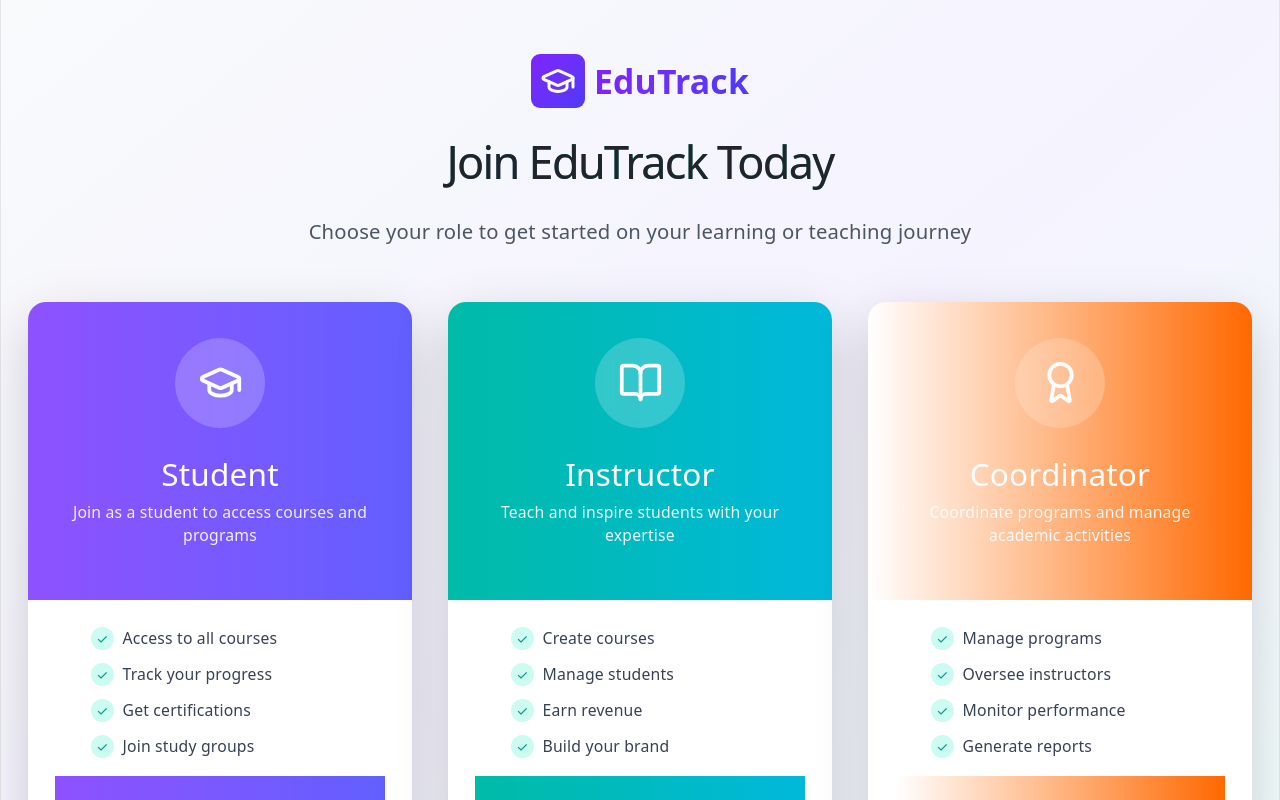
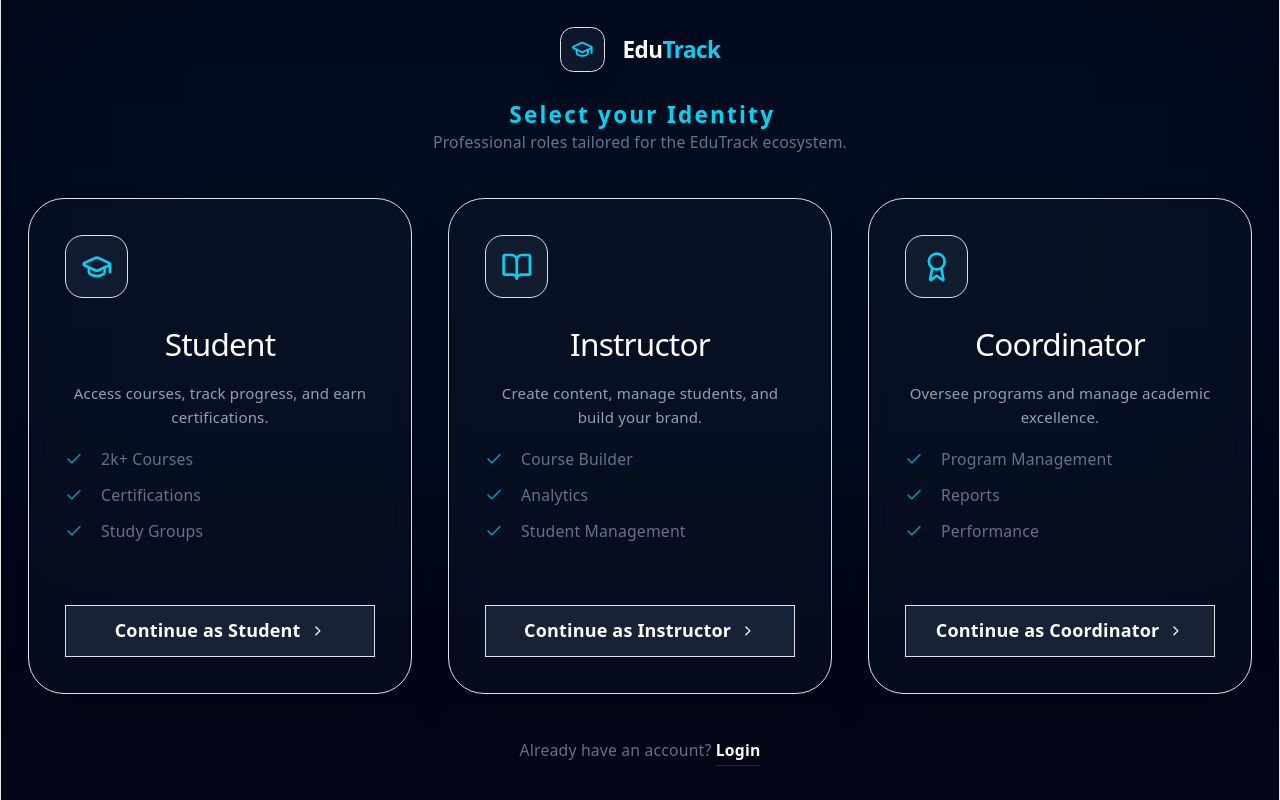
Before and after one commit to Lakshmi-239/EdutrackAcademicsFrontend, a React (Vite) app: page /register in a window 1280 px wide. Shown: the top 800 px of the page. Built offline with nearby package versions, Linux system fonts and the light colour scheme.

Commit message:
updated RoleSelection

```diff
--- a/src/pages/RoleSelection.jsx
+++ b/src/pages/RoleSelection.jsx
@@ -1,6 +1,6 @@
 import React from 'react';
-import { useNavigate, Link } from 'react-router-dom'; // Standard for web
-import { GraduationCap, Users, BookOpen, Award } from 'lucide-react';
+import { useNavigate, Link } from 'react-router-dom';
+import { GraduationCap, BookOpen, Award, ChevronRight, Check } from 'lucide-react';
 
 export const RoleSelection = () => {
   const navigate = useNavigate();
@@ -9,92 +9,100 @@ export const RoleSelection = () => {
     {
       id: 'student',
       title: 'Student',
-      description: 'Join as a student to access courses and programs',
+      description: 'Access courses, track progress, and earn certifications.',
       icon: GraduationCap,
-      color: 'from-violet-500 to-indigo-500',
-      features: ['Access to all courses', 'Track your progress', 'Get certifications', 'Join study groups'],
       path: '/register/student',
+      features: ['2k+ Courses', 'Certifications', 'Study Groups']
     },
     {
       id: 'instructor',
       title: 'Instructor',
-      description: 'Teach and inspire students with your expertise',
+      description: 'Create content, manage students, and build your brand.',
       icon: BookOpen,
-      color: 'from-teal-500 to-cyan-500',
-      features: ['Create courses', 'Manage students', 'Earn revenue', 'Build your brand'],
       path: '/register/instructor',
+      features: ['Course Builder', 'Analytics', 'Student Management']
     },
     {
       id: 'coordinator',
       title: 'Coordinator',
-      description: 'Coordinate programs and manage academic activities',
+      description: 'Oversee programs and manage academic excellence.',
       icon: Award,
-      color: 'from-coral-500 to-orange-500',
-      features: ['Manage programs', 'Oversee instructors', 'Monitor performance', 'Generate reports'],
       path: '/login',
+      features: ['Program Management', 'Reports', 'Performance']
     },
   ];
 
   return (
-    <div className="min-h-screen bg-gradient-to-br from-slate-50 via-violet-50 to-teal-50 px-4 py-12">
-      <div className="max-w-7xl mx-auto">
-        {/* Header */}
-        <div className="text-center mb-12">
-          <Link to="/" className="inline-flex items-center gap-2 mb-6">
-            <div className="w-12 h-12 bg-gradient-to-br from-violet-600 to-indigo-600 rounded-lg flex items-center justify-center">
-              < GraduationCap className="w-8 h-8 text-white" />
-            </div>
-            <span className="text-3xl font-bold bg-gradient-to-r from-violet-600 to-indigo-600 bg-clip-text text-transparent">
-              EduTrack
-            </span>
-          </Link>
-          <h1 className="text-4xl md:text-5xl font-bold mb-4 bg-gradient-to-r from-violet-600 via-teal-600 to-coral-600 bg-clip-text text-transparent">
-            Join EduTrack Today
-          </h1>
-          <p className="text-lg text-gray-600 max-w-2xl mx-auto">
-            Choose your role to get started on your learning or teaching journey
+    <div className="min-h-screen bg-[#020617] flex flex-col items-center justify-center px-6 relative overflow-hidden">
+
+      {/* Background Subtle Glow */}
+      <div className="absolute top-0 left-1/2 -translate-x-1/2 w-full h-[500px] bg-cyan-500/5 blur-[120px] pointer-events-none" />
+
+      <div className="w-full max-w-6xl z-10 py-6">
+
+        {/* Header Section */}
+        <div className="text-center mb-10">
+          <div className="flex justify-center mb-4">
+            <Link to="/" className="flex items-center gap-3 group">
+              <div className="w-10 h-10 bg-slate-900 border border-slate-800 rounded-xl flex items-center justify-center group-hover:border-cyan-400/50 transition-all duration-500 shadow-xl">
+                <GraduationCap className="w-5 h-5 text-cyan-400" />
+              </div>
+              <span className="text-xl font-bold text-white tracking-tight">
+                Edu<span className="text-cyan-400">Track</span>
+              </span>
+            </Link>
+          </div>
+
+          {/* UPDATED: Heading Font much smaller for Professional Look */}
+          <span className="text-cyan-400 font-extrabold tracking-widest text-lg md:text-xl ml-1">
+            Select your Identity
+          </span>
+          <p className="text-slate-400 text-sm font-medium opacity-70">
+            Professional roles tailored for the EduTrack ecosystem.
           </p>
         </div>
 
-        {/* Role Cards */}
-        <div className="grid md:grid-cols-3 gap-8 mb-12">
+        {/* Role Cards Grid */}
+        <div className="grid md:grid-cols-3 gap-8">
           {roles.map((role) => {
             const Icon = role.icon;
             return (
               <div
                 key={role.id}
-                className="bg-white rounded-2xl shadow-lg hover:shadow-2xl transition-all duration-300 overflow-hidden group hover:scale-105"
+                className="group relative bg-[#0f172a]/40 backdrop-blur-md border border-slate-800/60 rounded-[2rem] p-8 hover:border-cyan-400/30 transition-all duration-500 flex flex-col shadow-2xl hover:shadow-cyan-400/5"
               >
-                {/* Header */}
-                <div className={`bg-gradient-to-r ${role.color} p-8 text-white`}>
-                  <div className="flex justify-center mb-4">
-                    <div className="w-20 h-20 bg-white/20 rounded-full flex items-center justify-center backdrop-blur-sm">
-                      <Icon className="w-10 h-10" />
-                    </div>
+                <div className="mb-8 flex-grow">
+                  <div className="w-14 h-14 bg-slate-800/50 border border-slate-700/50 rounded-2xl flex items-center justify-center mb-6 group-hover:scale-110 group-hover:bg-cyan-400/10 group-hover:border-cyan-400/20 transition-all duration-500">
+                    <Icon className="w-7 h-7 text-cyan-400" />
                   </div>
-                  <h3 className="text-2xl font-bold text-center mb-2">{role.title}</h3>
-                  <p className="text-center text-sm opacity-90">{role.description}</p>
+
+                  <h3 className="text-2xl font-bold text-white mb-3 tracking-tight">{role.title}</h3>
+                  <p className="text-slate-400 text-[15px] leading-relaxed mb-6 font-medium">
+                    {role.description}
+                  </p>
+
+                  <div className="space-y-3">
+                    {role.features.map((f, i) => (
+                      <div key={i} className="flex items-center gap-3 text-sm text-slate-500 group-hover:text-slate-400 transition-colors">
+                        <Check className="w-4 h-4 text-cyan-400/70" />
+                        <span>{f}</span>
+                      </div>
+                    ))}
+                  </div>
                 </div>
 
-                {/* Features */}
-                <div className="p-6">
-                  <ul className="space-y-3 mb-6">
-                    {role.features.map((feature, index) => (
-                      <li key={index} className="flex items-center gap-2 text-gray-700">
-                        <div className="w-5 h-5 bg-teal-100 rounded-full flex items-center justify-center flex-shrink-0">
-                          <span className="text-teal-600 text-xs">✓</span>
-                        </div>
-                        <span className="text-sm">{feature}</span>
-                      </li>
-                    ))}
-                  </ul>
-
-                  {/* Register Button */}
+                {/* Sleek Compact Button */}
+                <div className="mt-auto pt-6">
                   <button
                     onClick={() => navigate(role.path)}
-                    className={`w-full py-3 bg-gradient-to-r ${role.color} text-white rounded-lg hover:shadow-lg transition-all transform hover:scale-105`}
+                    className="group/btn relative w-full flex items-center justify-center gap-2 py-2.5 px-4 bg-slate-800/80 border border-slate-700 text-[14px] font-semibold text-white rounded-xl overflow-hidden transition-all duration-300 active:scale-[0.98] hover:border-cyan-400/40 hover:bg-slate-800 hover:shadow-[0_0_15px_rgba(34,211,238,0.15)]"
                   >
-                    Register as {role.title}
+                    <div className="absolute inset-0 bg-gradient-to-r from-cyan-500/5 to-blue-500/5 opacity-0 group-hover/btn:opacity-100 transition-opacity duration-500" />
+
+                    <span className="relative z-10 flex items-center gap-2 group-hover/btn:text-cyan-400 transition-colors duration-300">
+                      Continue as {role.title}
+                      <ChevronRight className="w-3.5 h-3.5 group-hover/btn:translate-x-1 transition-transform" />
+                    </span>
                   </button>
                 </div>
               </div>
@@ -102,17 +110,14 @@ export const RoleSelection = () => {
           })}
         </div>
 
-        {/* Login Link */}
-        <div className="text-center">
-          <p className="text-gray-600 mb-6">
+        {/* Footer */}
+        <div className="mt-10 text-center">
+          <p className="text-slate-500 font-medium text-sm">
             Already have an account?{' '}
-            <Link to="/login" className="text-violet-600 hover:text-violet-700 font-semibold transition-colors">
-              Login here
+            <Link to="/login" className="text-white hover:text-cyan-400 font-bold transition-all border-b border-slate-800 hover:border-cyan-400 pb-1">
+              Login
             </Link>
           </p>
-          <Link to="/" className="text-gray-600 hover:text-gray-800 transition-colors">
-            ← Back to Home
-          </Link>
         </div>
       </div>
     </div>
```
